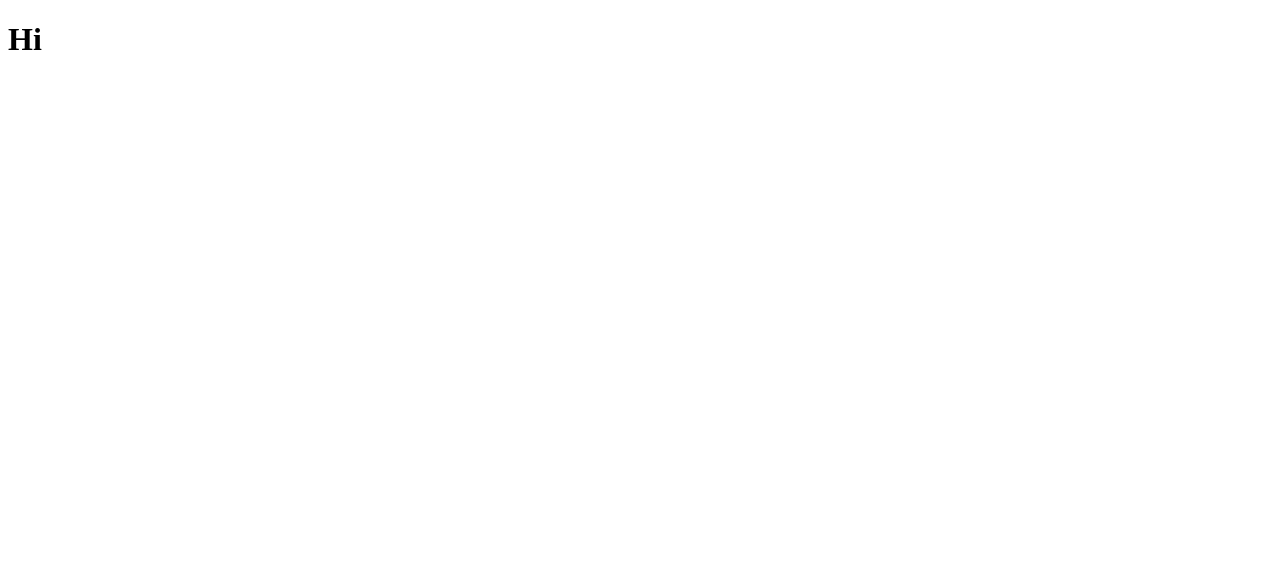
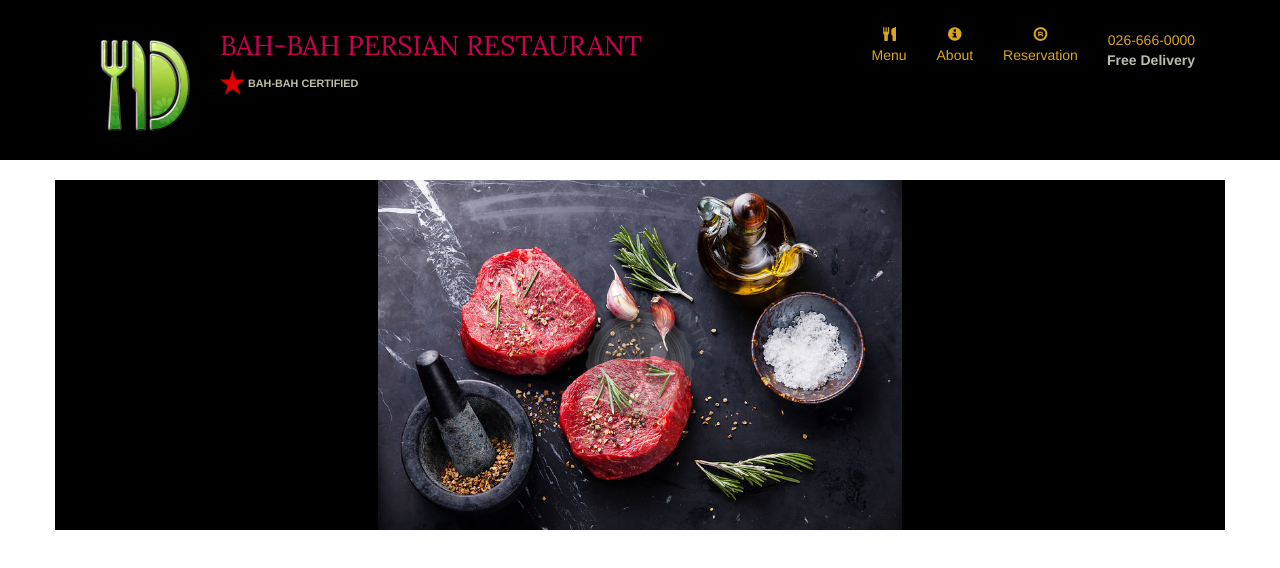
Before and after one commit to BehnazNorouzi/Navigation-bar-Samples, a plain HTML site: page sample1-restaurant/index.html in a window 1280 px wide. Drawn offline with Linux system fonts and the light colour scheme.

Commit message:
Navbar Design Completed.

```diff
--- a/sample1-restaurant/css/myStyles.css
+++ b/sample1-restaurant/css/myStyles.css
@@ -0,0 +1,174 @@
+
+body{
+	font-size: 16px;
+	color: #fff;
+	font-family: 'Oxygen', sans-serif;
+}
+
+
+
+
+/***** Header *****/
+#header-nav {
+	background-color: #000;
+	border-radius: 0;
+	border: 0;
+}
+
+
+#logo-img {
+	background: url('../images/logo6.png') no-repeat;
+	background-size: 100%;
+	width: 150px;
+	height: 150px;
+	margin: 10px 0 0 0;
+}
+
+.navbar-brand {
+	padding-top: 25px;
+}
+
+.navbar-brand h1 {
+	font-family: 'Lora' , serif;
+	color: #cc0052;
+	font-size:1.5em;
+	text-transform: uppercase;
+	font-weight: lighter;
+	text-shadow: 1px 1px 1px #000;
+	margin-top: 20px;
+	margin-bottom: 0;
+	line-height: .75;
+}
+
+.navbar-brand a:hover, .navbar-brand a:focus{
+	text-decoration: none;
+}
+
+.navbar-brand p {
+	color:#806000;
+	text-transform: uppercase;
+	font-size: .6em;
+	margin-top:15px;
+}
+
+.navbar-brand p span {
+	vertical-align: middle;
+	color: #bebea7;
+	font-weight: bold;
+}
+
+.navbar-brand img {
+	width: 25px;
+	height:25px;
+}
+
+#nav-list {
+	margin-top: 10px;
+}
+#nav-list a {
+	color:#daa520;
+ ;
+	text-align: center;
+}
+#nav-list a:hover{
+	background:;
+}
+#nav-list a column-span: {
+	font-size: 1.8em;
+}
+#phone{
+	margin-top: 5px;
+}
+#phone a {
+	text-align: right;
+	padding-bottom: 0;
+}
+#phone div{
+	color: #bebea7;
+	font-weight: bolder;
+	text-align: right;
+	padding-right: 15px;
+}
+
+.navbar-header button.navbar-toggle, .navbar-header .icon-bar{
+	border: 1px solid #daa520;
+}
+
+.navbar-header button.navbar-toggle{
+	clear: both;
+	margin-top: -30px;
+}
+
+@media (min-width:1200px){
+	.col-lg-12 {
+		width: 100%;
+	}
+
+
+
+}
+
+@media (min-width:992px) and (max-width:1199px){
+	#logo-img{
+		background: url('../images/logo6.png') no-repeat;
+		background-size: 100%;
+		width: 100px;
+		height:100px;
+		margin: 5px 5px 5px 0;
+	}
+	.col-md-12 {
+		width: 100%;
+	}
+}
+
+
+@media (min-width:768px) and (max-width:991px){
+	.col-sm-12 {
+		width: 100%;
+	}
+
+}
+
+@media (max-width:767px){
+	.navbar-brand {
+		padding-top: 10px;
+		height:80px;
+	}
+	.navbar-brand h1{
+		padding-top: 5px;
+		font-size: 4vw;
+		line-height: .2;
+		margin-top: 0;
+	}
+	.navbar-brand p{
+		font-size: .5em;
+		margin-top: 12px;
+	}
+	.navbar-brand p img{
+		height: 20px;
+		width: 20px;
+	}
+
+	#collapsable-nav a {
+		font-size: 1.2em;
+	}
+	#collapsable-nav a span{
+		font-size: 1em;
+		margin-right: 5px;
+	}
+	.col-xs-12 {
+		width: 100%;
+	}
+
+}
+
+
+#first-row img{
+	max-width: 100%;
+	height: 350px;
+}
+
+#first-row{
+	background-color: #000;
+	margin-top: 0;
+}
--- a/sample1-restaurant/index.html
+++ b/sample1-restaurant/index.html
@@ -1,10 +1,82 @@
 <!DOCTYPE html>
-<html>
+<html lang="en">
 <head>
+	<meta charset="utf-8">
+	<meta http-equiv="X-UA-Compatible" content="IE=edge">
+	<meta name="viewport" content="width=device-width, initial-scale=1">
 	<title>Restaurant Navigation Bar</title>
+	<link rel="stylesheet" href="css/myStyles.css">
+	<link rel="stylesheet" href="css/bootstrap.min.css">
+	<link href='https://fonts.googleapis.com/css?family=Oxygen:400,300,700' rel='stylesheet' type='text/css'>
+	<link href='https://fonts.googleapis.com/css?family=Lora' rel='stylesheet' type='text/css'>
+  </head>
+
 </head>
 <body>
-	<h1> Hi </h1>
+	<header>
+		<nav id="header-nav" class="navbar navbar-default">
+			<div class="container">
+				<div class="navbar-header">
+					<a href="index.html" class="pull-left visible-md visible-lg">
+						<div id="logo-img" alt="Logo Image"></div>
+					</a>
+					<div class="navbar-brand">
+						<a href="index.html"><h1> Bah-Bah Persian Restaurant</h1></a>
+						<p>
+							<img src="images/Red_star.svg" alt="certification">
+							<span>Bah-Bah Certified</span>
+						</p>
+					</div>
+					 <button type="button" class="navbar-toggle collapsed" data-toggle="collapse" data-target="#collapsable-nav" aria-expanded="false">
+				        <span class="sr-only">Toggle navigation</span>
+				        <span class="icon-bar"></span>
+				        <span class="icon-bar"></span>
+				        <span class="icon-bar"></span>
+    				</button>
+				</div>
 
+				<div id="collapsable-nav" class="collapse navbar-collapse">
+					<ul id="nav-list" class="nav navbar-nav navbar-right">
+						<li>
+							<a href="menu.categories.html">
+								<span class="glyphicon glyphicon-cutlery">
+								</span> <br class="hidden-xs"> Menu
+							</a>
+						</li>
+						<li>
+							<a href="#">
+								<span class="glyphicon glyphicon-info-sign"></span> <br class="hidden-xs"> About
+							</a>
+						</li>
+						<li>
+							<a href="#">
+								<span class="glyphicon glyphicon-registration-mark"></span> <br class="hidden-xs"> Reservation
+							</a>
+						</li>
+						<li id="phone" class="hidden-xs">
+							<a href="tel:917-717-****">
+							<span>026-666-0000</span></a><div> Free Delivery</div>
+						</li>
+					</ul>
+
+				</div>
+			</div>
+
+		</nav>
+	</header>
+	<div class="container">
+		<div id="first-row" class="row">
+			<div class="col-sm-12 col-md-12 col-lg-12">
+				<section>
+					<img class="img-fluid img-responsive center-block" src="../images/food-fig-2.jpg">
+				</section>
+			</div>
+
+		</div>
+	</div>
+
+	<script src="js/jquery-2.1.4.min.js"></script>
+	<script src="js/bootstrap.min.js"></script>
+	<script src="js/script.js"></script>
 </body>
 </html>
```
Also changed, not shown: sample1-restaurant/images/Red_star.svg (added), sample1-restaurant/images/food-fig-2.jpg (added), sample1-restaurant/images/greenleaf-logo.png (added), sample1-restaurant/images/logo6.png (added), sample1-restaurant/images/star.png (added).
